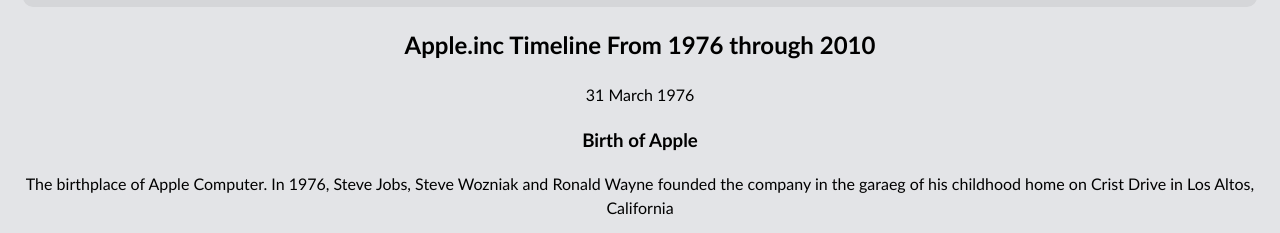
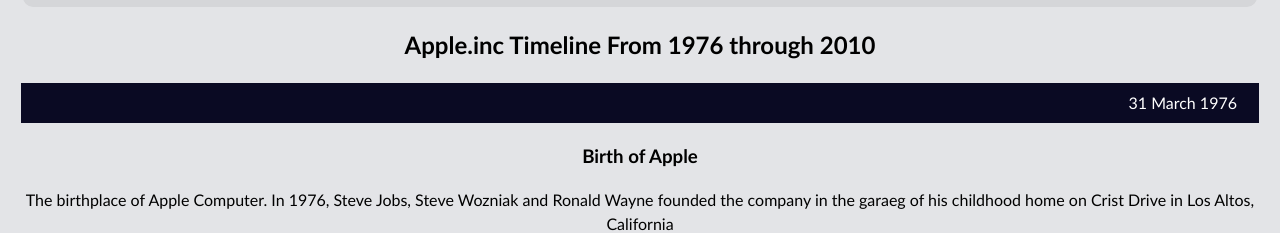
Before and after one commit to ibrahimabah/FaC-TributePage, a plain HTML site: page index.html in a window 1280 px wide. Shown: the part 734-967 px from the top of the page. Drawn offline with Linux system fonts and the light colour scheme.

Commit message:
stylesheet update

```diff
--- a/style.css
+++ b/style.css
@@ -51,6 +51,18 @@
     font-size: 20px;
 }
 
+.date {
+    display: flex;
+    justify-content: flex-end;
+    position: sticky;
+    top: 0;
+    background: #0a0a23;
+    color: #fff;
+    z-index: 999;
+    margin: 0 -2px;
+    padding: 0.5rem calc(1.25rem + 2px) 0.5rem 0;
+}
+
 ul{
     max-width: 550px;
     margin: 0 auto 50px auto;
```
